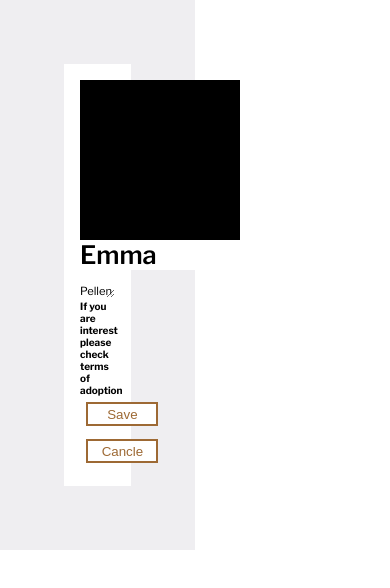
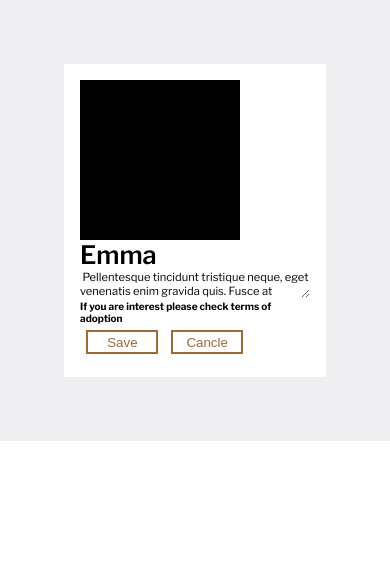
Before and after one commit to MTnetcode/pet-shelter, a React (Create React App) app: page /change in a window 390 px wide. Shown: the top 588 px of the page. Built offline with nearby package versions, Linux system fonts and the light colour scheme.

Commit message:
change petit change

```diff
--- a/src/components/change/change.css
+++ b/src/components/change/change.css
@@ -23,6 +23,7 @@ width: 10rem;
 .head{
 
    border: none;
+   width: 50%;
    font-size: 3vh;
    font-weight: 600;
    font-family: 'Libre Franklin', sans-serif;
@@ -32,7 +33,7 @@ width: 10rem;
 .area{
     border: none;
     width: 100%;
-    height: auto;
+
    font-size: .6rem;
    font-family: 'Libre Franklin', sans-serif;
 }
@@ -54,9 +55,10 @@ width: 10rem;
     right: 10%;
 }
 
-@media only screen and (max-width: 767px) {
+@media only screen and (max-width: 768px) {
     .rose{
         position: static;
+        width: 100%;
     }
     .white{
         background-color: white;
```
